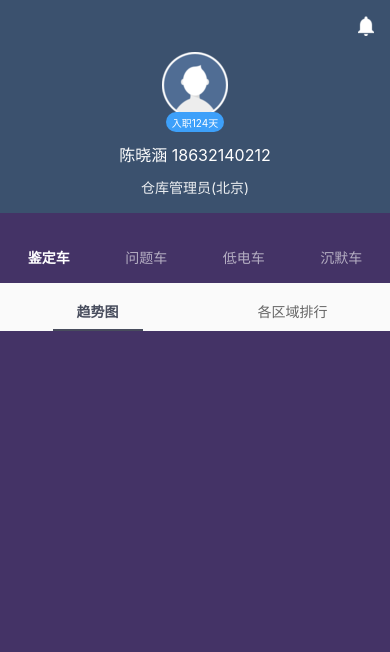
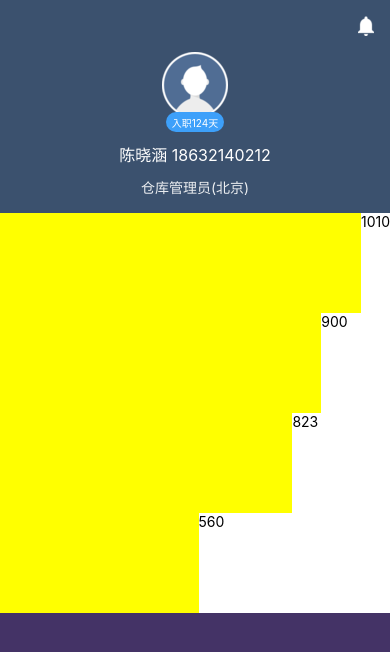
Before and after one commit to godeadasdf/withdraw_demo, a React Native app: screen / in a window 390 px wide. Shown: the top 652 px of the page. Built offline with nearby package versions, Linux system fonts and the light colour scheme.

Commit message:
宽度测量完成

```diff
--- a/App.js
+++ b/App.js
@@ -14,13 +14,15 @@ import {
 import WithdrawCard from './app/components/withdrawcard';
 import PersonalInfo from './app/components/personalinfo';
 import TableBarWithAnim from './app/components/TableBarWithAnim';
+import ScrollViewStudy from './app/components/ScrollViewStudy';
+import SingleAxisChart from './app/components/SingAxisChart';
 
 
 const instructions = Platform.select({
   ios: 'Press Cmd+R to reload,\n' +
-    'Cmd+D or shake for dev menu',
+  'Cmd+D or shake for dev menu',
   android: 'Double tap R on your keyboard to reload,\n' +
-    'Shake or press menu button for dev menu',
+  'Shake or press menu button for dev menu',
 });
 
 export default class App extends Component<{}> {
@@ -28,18 +30,18 @@ export default class App extends Component<{}> {
     return (
       <View style={styles.container}>
         <PersonalInfo/>
-        <TableBarWithAnim
-          titleBottom={['趋势图', '各区域排行']}
-          titleTop={['鉴定车', '问题车','低电车','沉默车']}
-          doSome={this.doSome}
-        />
+        {/*<ScrollViewStudy/>*/}
+        <SingleAxisChart
+          data={[
+            {id: 1, num: 560},
+            {id: 2, num: 900},
+            {id: 3, num: 823},
+            {id: 4, num: 1010}
+          ]}/>
       </View>
     );
   }
 
-  doSome = (url) => {
-    console.log(url);
-  };
 }
 
 
@@ -47,7 +49,7 @@ const styles = StyleSheet.create({
   container: {
     flex: 1,
     justifyContent: 'flex-start',
-    flexDirection:'column',
+    flexDirection: 'column',
     alignItems: 'stretch',
     backgroundColor: '#436',
   },
--- /dev/null
+++ b/app/components/ScrollViewStudy.js
@@ -0,0 +1,52 @@
+import React, { Component } from 'react';
+import {
+  Text,
+  View,
+  TouchableWithoutFeedback,
+  StyleSheet,
+  ScrollView,
+  ListView
+} from 'react-native';
+import TableBarWithAnim from './TableBarWithAnim';
+
+export default class ScrollViewStudy extends Component {
+
+  constructor(props) {
+    super(props);
+    var ds = new ListView.DataSource({rowHasChanged: (r1, r2) => r1 !== r2});
+    this.state = {
+      dataSource: ds.cloneWithRows([ 'row 1', 'row 2', 'row 1', 'row 2', 'row 1', 'row 2', 'row 1', 'row 2', 'row 1', 'row 2', 'row 1', 'row 2', 'row 1', 'row 2', 'row 1', 'row 2', 'row 1', 'row 2', 'row 1', 'row 2',
+        'row 1', 'row 2', 'row 1', 'row 2', 'row 1', 'row 2', 'row 1', 'row 2', 'row 1', 'row 2', 'row 1', 'row 2', 'row 1', 'row 2', 'row 1', 'row 2', 'row 1', 'row 2', 'row 1', 'row 2' ]),
+    };
+  }
+
+
+  render() {
+    //todo scrollView到达某一位置不再接受scroll事件转而由内层listview处理
+    return (<ScrollView ref='scrollView'>
+        <Text ref='infoAbove'>
+          {'你好你好1\n'}
+          {'你好你好2\n'}
+          {'你好你好3\n'}
+          {'你好你好4\n'}
+          {'你好你好5\n'}
+        </Text>
+        <TableBarWithAnim
+          ref='tableBar'
+          titleBottom={[ '趋势图', '各区域排行' ]}
+          titleTop={[ '鉴定车', '问题车', '低电车', '沉默车' ]}
+          doSome={this.doSome}
+        />
+        <ListView
+          ref='listBelow'
+          dataSource={this.state.dataSource}
+          renderRow={(rowData) => <Text style={{backgroundColor: '#fff'}}>{rowData}</Text>}
+        />
+      </ScrollView>
+    );
+  }
+
+  doSome = (url) => {
+    console.log(url);
+  };
+}
--- /dev/null
+++ b/app/components/SingAxisChart.js
@@ -0,0 +1,78 @@
+import React, { Component } from 'react';
+import {
+  View,
+  Text,
+  StyleSheet
+} from 'react-native';
+
+export default class SingleAxisChart extends Component {
+
+  constructor(props) {
+    super(props);
+    this.state = {
+      maxLength: -1
+    };
+  }
+
+  render() {
+    const data = this.sort(this.props.data);
+    return (
+      <View style={styles.container}>
+        <View style={styles.item_container}>
+          <View
+            onLayout={({nativeEvent: e}) => {
+              this.setState({maxLength: e.layout.width});
+            }}
+            ref='topOne' style={styles.topOne}/>
+          <Text>{data[ 0 ].num}</Text>
+        </View>
+        {
+          data.map((item, index) => {
+            let width = data[ index ].ratio * this.state.maxLength;
+            console.log(width);
+            console.log(this.state.maxLength);
+            return index > 0 ? <View style={styles.item_container}>
+              <View ref='top' style={{backgroundColor: 'yellow', width: width}}/>
+              <Text>{data[ index ].num}</Text>
+            </View> : null;
+          })}
+      </View>
+    );
+  }
+
+  sort = (data) => {
+    for (let i = data.length - 1; i >= 0; i--) {
+      for (let j = i; j < data.length - 1; j++) {
+        if (data[ j + 1 ].num > data[ j ].num) {
+          let temp = data[ j ];
+          data[ j ] = data[ j + 1 ];
+          data[ j + 1 ] = temp;
+        }
+      }
+    }
+    for (let i = 0; i < data.length; i++) {
+      data[ i ].ratio = (data[ i ].num / data[ 0 ].num).toFixed(2);
+    }
+    return data;
+  };
+
+}
+
+const styles = StyleSheet.create({
+  container: {
+    flexDirection: 'column',
+    backgroundColor: '#fff'
+  },
+  item_container: {
+    height: 100,
+    flexDirection: 'row',
+  },
+  topOne: {
+    flex: 1,
+    backgroundColor: 'yellow'
+  },
+  notTopOne: {
+    backgroundColor: 'yellow',
+    width: 100
+  }
+});
```
